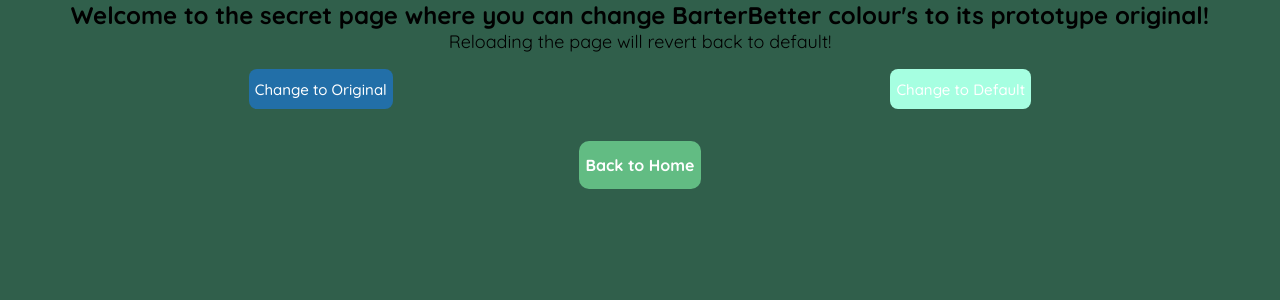
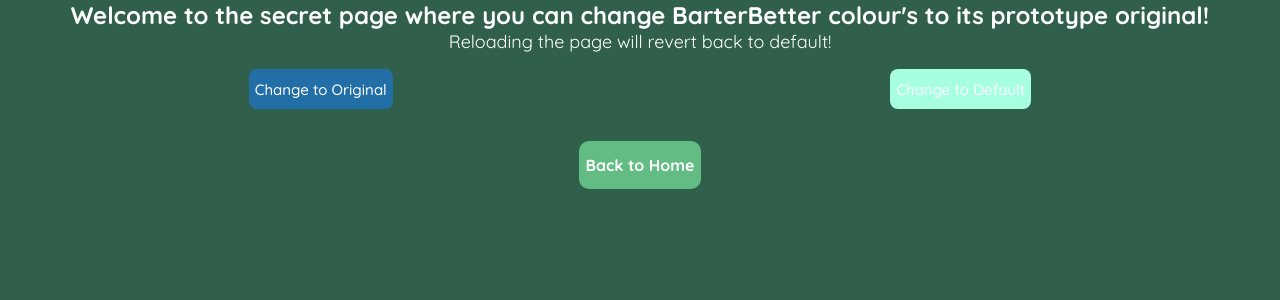
Before and after one commit to JDMCK/2800-202310-BBY08, a React (Create React App) app: page /og in a window 1280 px wide. Shown: the top 300 px of the page. Built offline with nearby package versions, Linux system fonts and the light colour scheme; no server answers.

Commit message:
Added a link to the easter egg in the navbar on the homepage! shhhhh...

```diff
--- a/src/pages/Home.js
+++ b/src/pages/Home.js
@@ -1,4 +1,4 @@
-import { useNavigate } from "react-router-dom";
+import { Link, useNavigate } from "react-router-dom";
 import { Navbar, Footer, MarketplaceCard } from "../components";
 import { chatIcon, searchIcon, logo } from "../img";
 import { useEffect, useState } from "react";
@@ -24,7 +24,11 @@
     <>
       <div className='marketplace-feed'>
         <Navbar
-        title={<img src={logo} alt='BarterBetter' className='nav-logo'/>}
+          title={
+            <Link to={'/og'}>
+              <img src={logo} alt='BarterBetter' className='nav-logo' />
+            </Link>
+          }
           navButtons={[
             {
               icon: searchIcon,
--- a/src/styles/navbar.css
+++ b/src/styles/navbar.css
@@ -21,7 +21,7 @@
   filter: var(--filter);
 }
 
-.nav-logo{
+.nav-logo {
   height: 1.8rem;
   width: auto;
 }
--- a/src/styles/og.css
+++ b/src/styles/og.css
@@ -6,11 +6,13 @@
 
 .og-page h2 {
   text-align: center;
+  color: white;
 }
 
 .og-page p {
   text-align: center;
   font-size: 18px;
+  color: white
 }
 
 /* Styling for the buttons */
```
Also changed, not shown: 1 other file (tests, documents, lock files or other folders).
